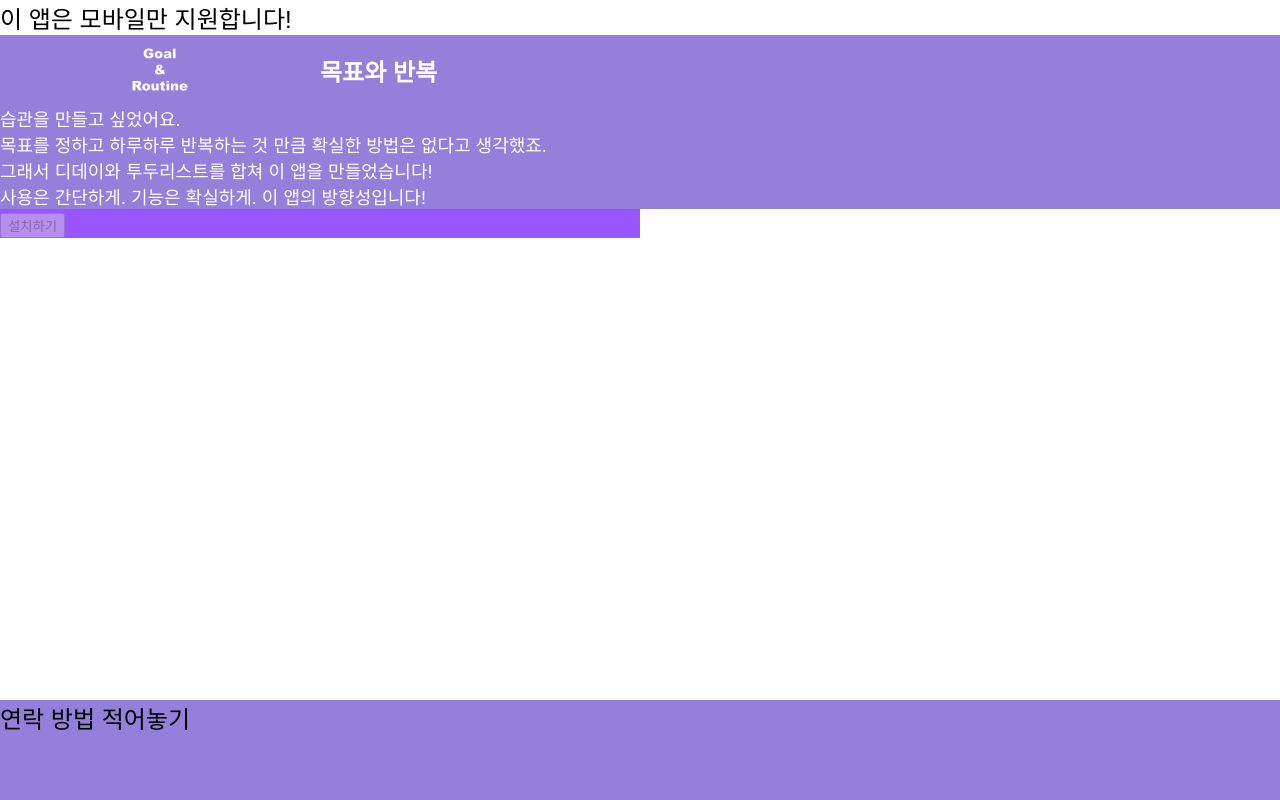
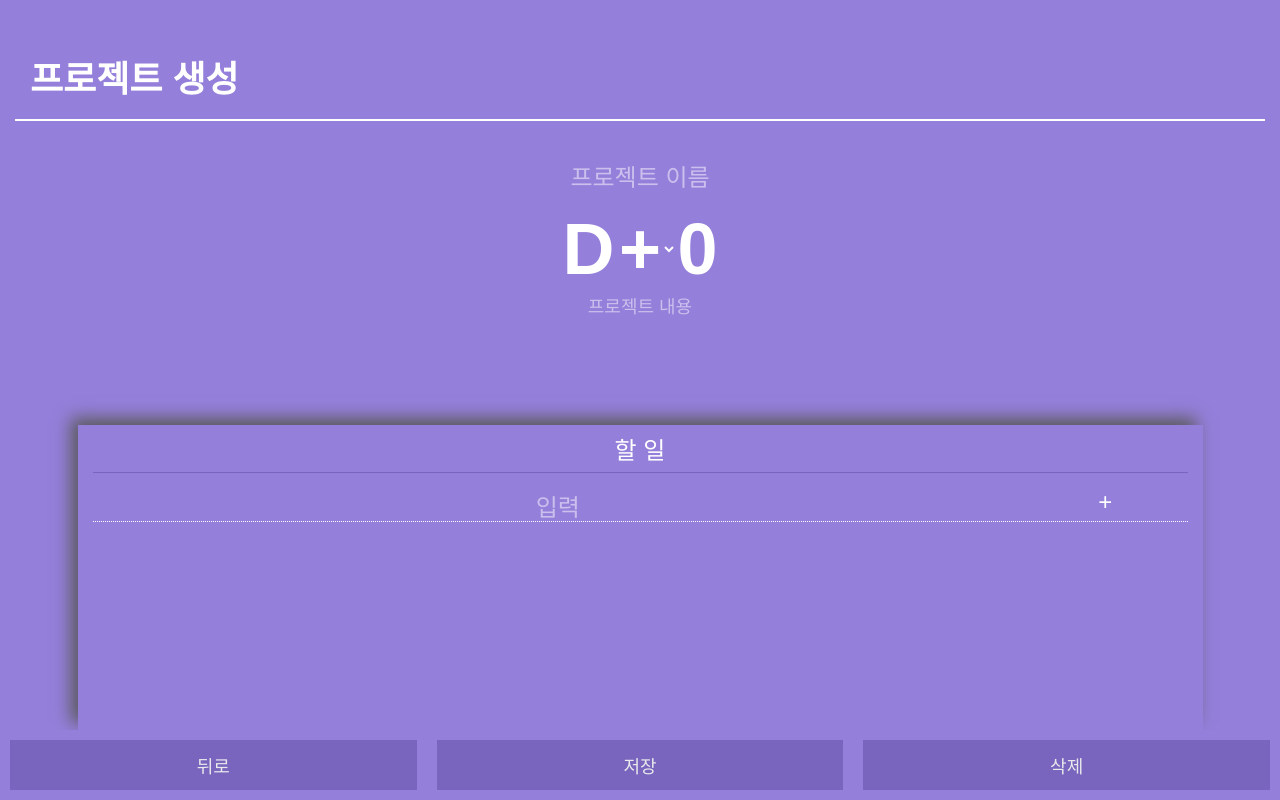
Before and after one commit to Leafurya/Dday-program, a React (Create React App) app in the folder client/: page /Create in a window 1280 px wide. Built offline with nearby package versions, Linux system fonts and the light colour scheme; a web font is replaced by a local one.

Commit message:
업데이트7
버튼 꾹 눌렀을때 이상한거 뜨는거 없앰.
저장 취소 이벤트 연구.

```diff
--- a/client/src/App.js
+++ b/client/src/App.js
@@ -60,9 +60,9 @@ function App() {
 		setRe([])
 	},[])
 
-	if(!window.matchMedia("(display-mode: standalone)").matches){
-		return <InstallCompo></InstallCompo>
-	}
+	// if(!window.matchMedia("(display-mode: standalone)").matches){
+	// 	return <InstallCompo></InstallCompo>
+	// }
 
 	// console.log("app",projectBundle)
 	if(Object.keys(projectBundle).length){
--- a/client/src/component/Create.js
+++ b/client/src/component/Create.js
@@ -5,17 +5,52 @@ import "../style/Align.css";
 
 import {DeleteBtn,InputTaskPart,TypeChoicePart,CreateBtn} from "./sub-compo/CreateSubCompos.js";
 import { useNavigate, useSearchParams } from 'react-router-dom';
-import projectBundle from '../module/global/DataBundle';
+import projectBundle, { Project } from '../module/global/DataBundle';
 import TopNavigator from './TopNavigator';
 import { Confrim, toastRef } from './Notices.js';
+import { GetElement, GetTaskFromInput } from '../module/CreateCompModule.js';
+import { CreateDataObj } from '../module/DataModule.js';
+
+function InspectSaveData(originData){
+	let projectName=GetElement("prj_name").value;
+	let discription=GetElement("prj_cntnt").value;
+	let D=GetElement("prj_type").value
+	let Day=(D==="+")?0:parseInt(GetElement("prj_day").value);
+	let tasks=GetTaskFromInput("task_input");
+	let lastTasks=(D==="+")?null:GetTaskFromInput("last_task_input"); //if lastTasks not exist, value is null
+	let taskInputValue=GetElement("input_for_task").value
+	let lasttaskInputValue=(GetElement("input_for_lasttask")?.value)??""
+	console.log(`${projectName},${discription},${D},${Day},${tasks},${lastTasks}`)
+
+	let data=CreateDataObj(discription,tasks,D,Day,lastTasks)
+	let prj=new Project(projectName,data)
+	console.log(JSON.stringify(prj))
+	if(JSON.stringify(originData)!==JSON.stringify(prj)||taskInputValue!==""||lasttaskInputValue!==""){
+		return true
+	}
+
+	return false
+}
 
 function Create({}){
 	const [param,setParam]=useSearchParams()
 	const notiCompo=useRef("")
+	const historyPrevDup=useRef(true)
 	const navigate=useNavigate()
 
 	let prjName=param.get("name")
-	const dataToModify=prjName?projectBundle.GetProject(prjName):null
+	const dataToModify=prjName?projectBundle.GetProject(prjName):new Project("",CreateDataObj("",null,"+",0,null))
+	const isCreate=(dataToModify.name==="")
+
+
+	if(historyPrevDup.current){
+		// eslint-disable-next-line no-restricted-globals
+		history.pushState({hello:1}, '', location.href)
+
+		// eslint-disable-next-line no-restricted-globals
+		console.log("create useeffect",historyPrevDup.current)
+		historyPrevDup.current=false
+	}
 	switch(param.get("confirm")){
 		case "delete":{
 			notiCompo.current=<Confrim ResultCallback={(result)=>{
@@ -33,16 +68,88 @@ function Create({}){
 			}}>정말로 프로젝트를<br/>삭제하겠습니까?</Confrim>
 			break
 		}
+		case "save":{
+			// window.onpopstate=()=>{}
+			notiCompo.current=<Confrim ResultCallback={(result)=>{
+				if(result){
+					// projectBundle.Quit(prjName)
+					// projectBundle.Save()
+					// Notice.Alert("프로젝트를 삭제하였습니다.");
+					navigate(-3)
+					// window.history.back()
+				}
+				else{
+					navigate(-1)
+					// eslint-disable-next-line no-restricted-globals
+					// history.pushState(null, '', location.href)
+					// window.onpopstate=(e)=>{
+					// 	console.log("popstate callback")
+					// 	try{
+					// 		if(InspectSaveData(dataToModify)){
+					// 			if(prjName){
+					// 				navigate(`/Create?name=${prjName}&confirm=save`)
+					// 			}
+					// 			else{
+					// 				navigate(`/Create?confirm=save`)
+					// 			}
+					// 		}
+					// 		else{
+					// 			navigate(-1)
+					// 		}
+					// 	}catch(e){
+					// 		console.log(e)
+
+					// 	}
+					// }
+				}
+			}}>{`프로젝트 ${isCreate?"생성":"수정"}을 취소하시겠습니까?`}</Confrim>
+			break
+		}
 		default:{
 			notiCompo.current=""
 			break
 		}
 	}
+		// eslint-disable-next-line no-restricted-globals
+	console.log(history.state)
 	useEffect(()=>{
-	},[param])
+		// if(historyPrevDup.current){
+		// 	// eslint-disable-next-line no-restricted-globals
+		// 	history.pushState({hello:1}, '', location.href)
+
+		// 	// eslint-disable-next-line no-restricted-globals
+		// 	console.log("create useeffect",history)
+		// 	historyPrevDup.current=false
+		// }
+		// eslint-disable-next-line no-restricted-globals
+		// // eslint-disable-next-line no-restricted-globals
+		// if(history.state===1){
+		// // eslint-disable-next-line no-restricted-globals
+		// 	history.pushState(null, '', location.href)
+		// }
+		// window.onpopstate=(e)=>{
+		// 	console.log("popstate callback")
+		// 	try{
+		// 		if(InspectSaveData(dataToModify)){
+		// 			if(prjName){
+		// 				navigate(`/Create?name=${prjName}&confirm=save`)
+		// 			}
+		// 			else{
+		// 				navigate(`/Create?confirm=save`)
+		// 			}
+		// 		}
+		// 		else{
+		// 			navigate(-1)
+		// 		}
+		// 	}catch(e){
+		// 		console.log(e)
+
+		// 	}
+		// }
+	},[])
 	return(
 		<div className="borad">
-			<TopNavigator title={dataToModify?"프로젝트 수정":"프로젝트 생성"}></TopNavigator>
+			<TopNavigator title={isCreate?"프로젝트 생성":"프로젝트 수정"}></TopNavigator>
 			<div className="main_platform">
 				<div className='info_part'>
 					<textarea rows="1" className='input' id="prj_name" type="text" placeholder="프로젝트 이름" defaultValue={prjName??""} onKeyDown={(e)=>{
@@ -57,7 +164,7 @@ function Create({}){
 					}}></textarea>
 					{/* <input id="prj_name" type="text" placeholder="프로젝트 이름" defaultValue={prjName??""}></input> */}
 					<TypeChoicePart prj={dataToModify}></TypeChoicePart>
-					<textarea rows="5" id="prj_cntnt" placeholder="프로젝트 내용" defaultValue={dataToModify?dataToModify.discription:""} onKeyDown={(e)=>{
+					<textarea rows="5" id="prj_cntnt" placeholder="프로젝트 내용" defaultValue={dataToModify.discription} onKeyDown={(e)=>{
 						if(e.key==="Enter"){
 							console.log('enter')
 							document.querySelector(".add_task .input[name=task_input]").focus()
@@ -70,7 +177,19 @@ function Create({}){
 				</div>
 			</div>
 			<div className="function_btns">
-				<input className="function_btn" type="button" value="뒤로" onClick={()=>{window.history.back()}}></input>
+				<input className="function_btn" type="button" value="뒤로" onClick={()=>{
+					if(InspectSaveData(dataToModify)){
+						if(prjName){
+							navigate(`/Create?name=${prjName}&confirm=save`)
+						}
+						else{
+							navigate(`/Create?confirm=save`)
+						}
+					}
+					else{
+						navigate(-1)
+					}
+				}}></input>
 				<CreateBtn modiPrjName={prjName}></CreateBtn>
 				{dataToModify?<DeleteBtn prjName={prjName}></DeleteBtn>:""}
 			</div>
--- a/client/src/component/Lobby.js
+++ b/client/src/component/Lobby.js
@@ -8,9 +8,11 @@ import { GetOldDate, IsNextDay, UpdateOldDate } from "../module/TimeModule";
 import projectBundle from "../module/global/DataBundle";
 import todoList from "../module/global/ToDo";
 import { toastRef } from "./Notices.js";
+import { useNavigate } from "react-router-dom";
 
 function Lobby(){
 	let today=IsNextDay();
+	const navigate=useNavigate()
 	if(today){
 		let dateDelta=today-GetOldDate();
 		UpdateAttendance(dateDelta);
@@ -34,11 +36,19 @@ function Lobby(){
 				</li> */}
 				<ProjectLists></ProjectLists>
 			</ul>
-			<StyledLink to={'/Create'}>
+			<input style={{display:"none"}} type="button" id="create_btn" onClick={()=>{
+				navigate("/Create")
+			}}></input>
+			<label htmlFor="create_btn">
 				<div className="plus_btn label_base">
 					<div className="plus_btn_value base_style">+</div>
 				</div>
-			</StyledLink>
+			</label>
+			{/* <StyledLink to={'/Create'}>
+				<div className="plus_btn label_base">
+					<div className="plus_btn_value base_style">+</div>
+				</div>
+			</StyledLink> */}
 		</div>
 	)
 }
--- a/client/src/component/global/TextInput.js
+++ b/client/src/component/global/TextInput.js
@@ -1,7 +1,7 @@
 import React from "react";
 import { TextAreaKeyInput } from "../../module/CreateCompModule";
 
-export default ({placeholder,className,data,name,value,disabled})=>{
+export default ({placeholder,className,data,name,value,disabled,id})=>{
 	return(
 		<textarea style={{
 			border:"none",
@@ -10,6 +10,6 @@ export default ({placeholder,className,data,name,value,disabled})=>{
 			color:"white",
 			padding:"5px 20px",
 			margin:"0",
-		}} className={className} placeholder={placeholder} rows="1" onKeyDown={TextAreaKeyInput} wrap="off" data-name={data} name={name} defaultValue={value} disabled={disabled}></textarea>
+		}} className={className} placeholder={placeholder} rows="1" onKeyDown={TextAreaKeyInput} wrap="off" data-name={data} name={name} defaultValue={value} disabled={disabled} id={id}></textarea>
 	)
 }
--- a/client/src/component/sub-compo/CreateSubCompos.js
+++ b/client/src/component/sub-compo/CreateSubCompos.js
@@ -244,7 +244,7 @@ function InputTaskPart({prj}){
 			<div className='tab_cont'>
 				<div style={!page?{}:{display:"none"}}>
 					<label className='add_task'>
-						<TextInput placeholder={'입력'} className={"input"} data={"task_input"}></TextInput>
+						<TextInput placeholder={'입력'} className={"input"} data={"task_input"} id="input_for_task"></TextInput>
 						{/* <textarea className='input' placeholder='입력' rows="1" onKeyDown={TextAreaKeyInput}></textarea> */}
 						{/* <input type="text" placeholder='입력'></input> */}
 						<input type="button" value="+" onClick={(event)=>{
@@ -266,7 +266,7 @@ function InputTaskPart({prj}){
 				</div>
 				<div style={page?{}:{display:"none"}}>
 					<label className='add_task'>
-						<TextInput  className='input' placeholder='입력' data={"last_task_input"}></TextInput>
+						<TextInput  className='input' placeholder='입력' data={"last_task_input"} id="input_for_lasttask"></TextInput>
 						{/* <textarea className='input' placeholder='입력' rows="1" onKeyDown={TextAreaKeyInput}></textarea> */}
 						{/* <input type="text" placeholder='입력'></input> */}
 						<input type="button" value="+" onClick={(event)=>{
@@ -334,6 +334,17 @@ function CreateBtn({modiPrjName}){
 			let Day=(D==="+")?0:parseInt(GetElement("prj_day").value);
 			let tasks=GetTaskFromInput("task_input");
 			let lastTasks=(D==="+")?null:GetTaskFromInput("last_task_input"); //if lastTasks not exist, value is null
+			let taskInputValue=GetElement("input_for_task").value
+			let lasttaskInputValue=(GetElement("input_for_lasttask")?.value)??""
+
+			if(taskInputValue!==""){
+				toastRef.SetMessage("할 일의 입력칸이 차있습니다.")
+				return
+			}
+			if(lasttaskInputValue!==""){
+				toastRef.SetMessage("최종목표의 입력칸이 차있습니다.")
+				return
+			}
 
 			if(projectName.length<=0){
 				// Notice.Alert("프로젝트 이름이 비어있습니다.");
--- a/client/src/component/sub-compo/LobbySubCompos.js
+++ b/client/src/component/sub-compo/LobbySubCompos.js
@@ -1,3 +1,4 @@
+import { useNavigate } from 'react-router-dom';
 import { StyledLink } from '../../module/GlobalModule';
 import projectBundle from '../../module/global/DataBundle';
 import StateConst from '../../module/global/StateConst';
@@ -41,12 +42,14 @@ function ProjectCard({project}){
 	let value=(project.stat.checkedTaskCount/project.stat.taskCount)*100
 	let stat=(state===StateConst.ProjectStart?((value).toFixed(1)+"%"):"-%")
 	let tasks=project.GetNowTasks()
+	const navigate=useNavigate()
 
 	return(
 		<li className="project_list_li" key={id}>
-			<StyledLink to={`/Project?name=${name}`}>
+			{/* <StyledLink to={`/Project?name=${name}`}> */}
 				<input id={id} type="button" value={name} onClick={
 					(event)=>{
+						navigate(`/Project?name=${name}`)
 					}
 				}></input>
 				{/* style={GetProgressGraph((tasks.CountChecked()/tasks.GetTaskCount())*100)}(taskDone?" task_done":"") */}
@@ -68,7 +71,7 @@ function ProjectCard({project}){
 					<ProgressBar state={state} progress={(tasks.CountChecked()/tasks.GetTaskCount())*100}></ProgressBar>
 					{/* {taskDone?taskDoneStamp:""} */}
 				</label>
-			</StyledLink>
+			{/* </StyledLink> */}
 		</li>
 	)
 }
@@ -78,10 +81,13 @@ function ToDoCard({}){
 	let value=(stat.checkedTaskCount/stat.taskCount)*100
 	let _stat=((isNaN(value)?"0.0":(value.toFixed(1)))+"%")
 	let progress=(data.CountChecked()/data.GetTaskCount())*100
+	const navigate=useNavigate()
 	return(
 		<li className="project_list_li" key={id}>
-			<StyledLink to={`/ToDoToday`}>
-				<input id={id} type="button" onClick={(event)=>{}}></input>
+			{/* <StyledLink to={`/ToDoToday`}> */}
+				<input id={id} type="button" onClick={(event)=>{
+					navigate("/ToDoToday")
+				}}></input>
 				<label className={"todo_style label_base"+(done?" task_done":"")} htmlFor={id}>
 					<div className='project_list_content'>
 						<div style={{display:"flex",flexDirection:"column"}}>
@@ -93,7 +99,7 @@ function ToDoCard({}){
 					</div>
 					<ProgressBar state={state} progress={isNaN(progress)?0:progress}></ProgressBar>
 				</label>
-			</StyledLink>
+			{/* </StyledLink> */}
 		</li>
 	)
 }
--- a/client/src/module/global/DataBundle.js
+++ b/client/src/module/global/DataBundle.js
@@ -39,7 +39,7 @@ export class Tasks{
 		return result
 	}
 }
-class Project{
+export class Project{
 	#nowDataVersion=2
 	constructor(name,data){
 		// this.data=data
```
Also changed, not shown: client/src/module/DataModule.js (+10 -2 lines).
